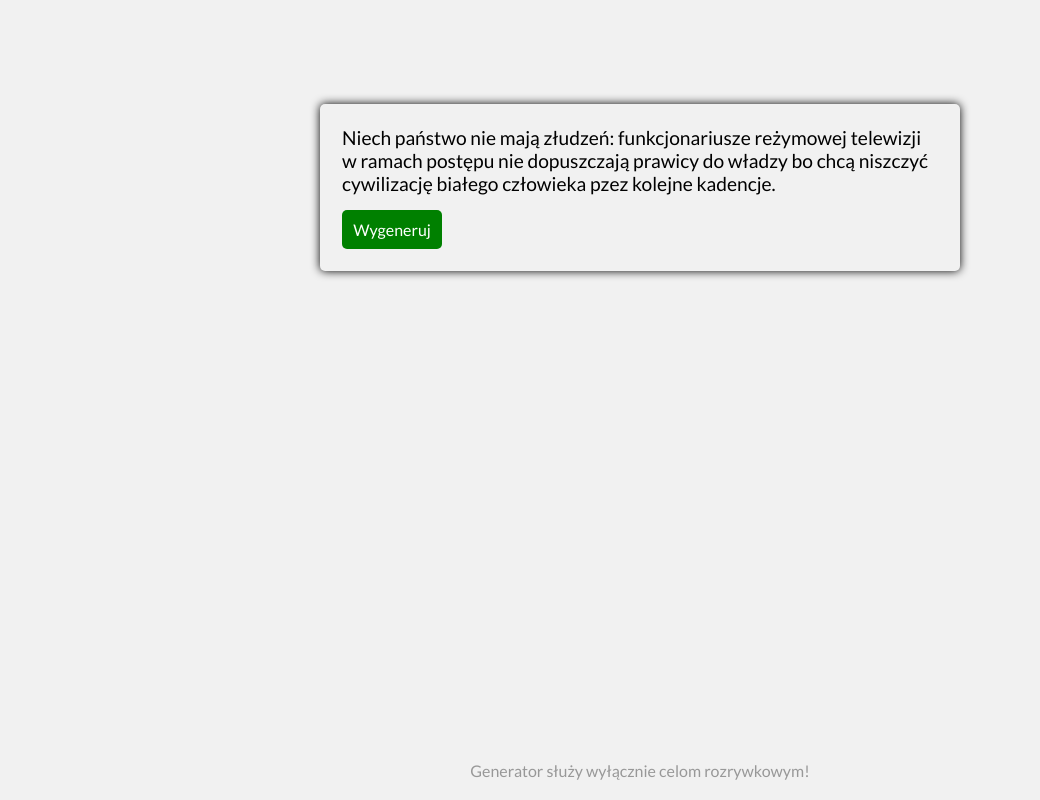
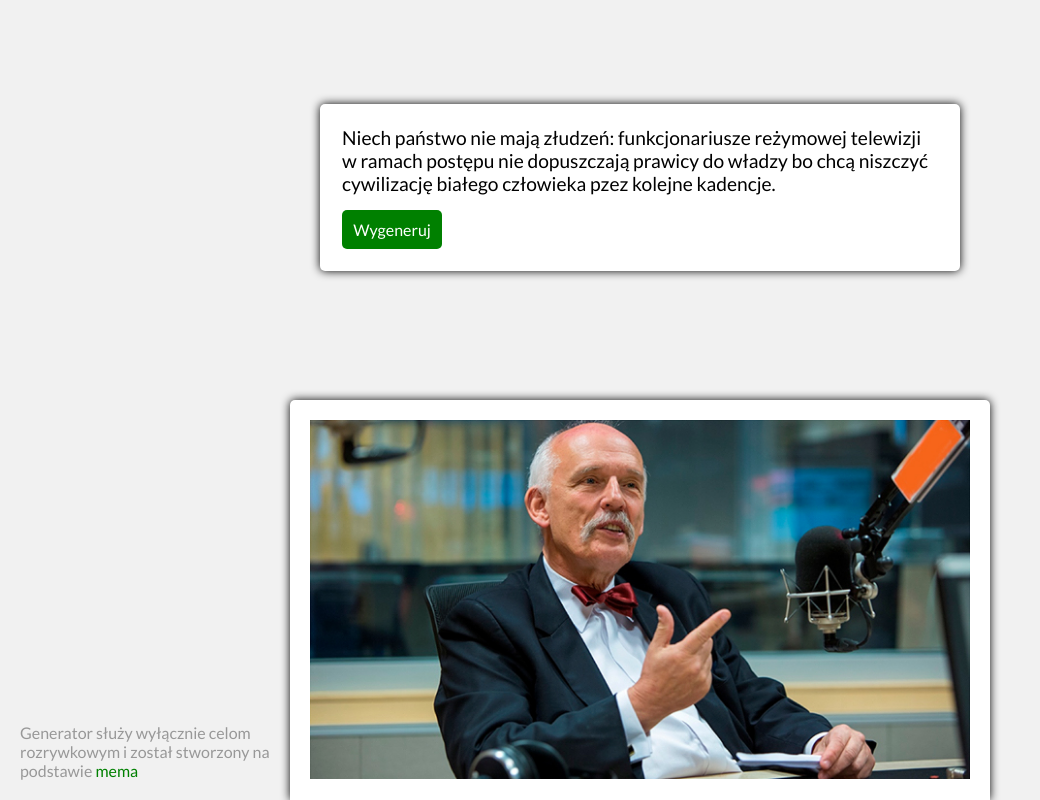
Before and after one commit to Bartek6772/generator, a plain HTML site: page index.html in a window 1280 px wide. Both pictures are taken after a click on the button "Wygeneruj". Shown: the whole page, without its empty margins (0-1040 px from the left). Drawn offline with Linux system fonts and the light colour scheme.

Commit message:
Add image box

```diff
--- a/index.html
+++ b/index.html
@@ -14,15 +14,23 @@
 </head>
 <body>
     <main class="container">
+
         <div id="output"></div>
 
-        <div id="btn" role="button">Wygeneruj</div>
+        <div id="btn" class="button" role="button">Wygeneruj</div>
         <div class="info">Naciśnij przycisk aby uruchomić!</div>
+
+        <div class="footer">
+            Generator służy wyłącznie celom rozrywkowym i został stworzony na podstawie
+            <a href="https://paczaizm.pl/content/wp-content/uploads/generator-stworz-swoja-wlasna-wypowiedz-janusza-korwin-mikkego.jpg" target="_blank">mema</a>
+        </div>
+
+        <div class="image-box" id="image">
+            <div class="content">
+                <img src="image.jpg" alt="image" srcset="">
+            </div>
+        </div>
     </main>
-
-    <div class="footer">
-        Generator służy wyłącznie celom rozrywkowym!
-    </div>
 
     <script src="main.js"></script>
 </body>
--- a/main.css
+++ b/main.css
@@ -4,6 +4,7 @@ body{
     height: 100%;
     background-color: #f1f1f1;
     font-family: 'Lato', sans-serif;
+    overflow: hidden;
 }
 
 *{
@@ -13,13 +14,13 @@ body{
 .container{
     width: 50%;
     padding: 22px;
-
     margin: 0 auto;
     margin-top: 13vh;
-
     border-radius: 5px;
     box-shadow: 0px 0px 10px #000;
     overflow: hidden;
+
+    background-color: #fff;
 }
 
 #output{
@@ -27,10 +28,17 @@ body{
 }
 
 #btn{
+    background-color: green;
+}
+
+#btn2{
+    background-color: red;
+}
+
+.button{
     width: 100px;
     padding: 10px;
     text-align: center;
-    background-color: green;
     color: #fff;
     cursor: pointer;
     border-radius: 5px;
@@ -38,10 +46,10 @@ body{
     display: inline-block;
 }
 
-#btn:hover{
+.button:hover{
     box-shadow: 0px 0px 6px #000;
 }
-#btn.clicked{
+.button.clicked{
     margin-top: 15px;
 }
 
@@ -61,11 +69,52 @@ body{
     left: 0;
     bottom: 0;
     padding: 20px;
+    width: 25%;
+    color: #989898;
+    z-index: 100;
+}
 
+.image-box{
     width: 100%;
-    text-align: center;
-    color: #989898;
+    position: absolute;
+    left: 0;
+    bottom: -430px;
+
+    display: flex;
+    justify-content: center;
+    transition: all 2s ease-in-out;
 }
+
+.image-box .content{
+    width: 700px;
+    height: 400px;
+    background-color: #fff;
+
+    border-top-left-radius: 5px;
+    border-top-right-radius: 5px;
+    box-shadow: 0px 0px 10px #000;
+    padding: 20px;
+
+}
+
+.image-box img{
+    width: 100%;
+    height: auto;
+}
+
+.image-box.active{
+    bottom: 0;
+}
+
+a{
+    color: green;
+    text-decoration: none;
+}
+
+a:hover{
+    text-decoration: underline;
+}
+
 
 @media(max-width:792px){
     .container{
@@ -73,11 +122,14 @@ body{
         box-shadow: none;
         margin-top: 100px;
         padding: 0;
-
+        background-color: #f1f1f1;
         text-align: center;
     }
     .info{
         margin-top: 15px;
     }
 
+    .image-box{
+        display: none;
+    }
 }
--- a/main.js
+++ b/main.js
@@ -56,11 +56,13 @@ const column6 = [
 const columnLength = 7;
 
 const output = document.getElementById("output");
+const btn = document.getElementById("btn");
+const imageFrame = document.getElementById("image");
 
-const btn = document.getElementById("btn")
 btn.addEventListener("click", () =>{
     generate();
     btn.classList.add("clicked");
+    imageFrame.classList.add("active");
 })
 
 const generate = () => {
```
Also changed, not shown: image.jpg (added).
